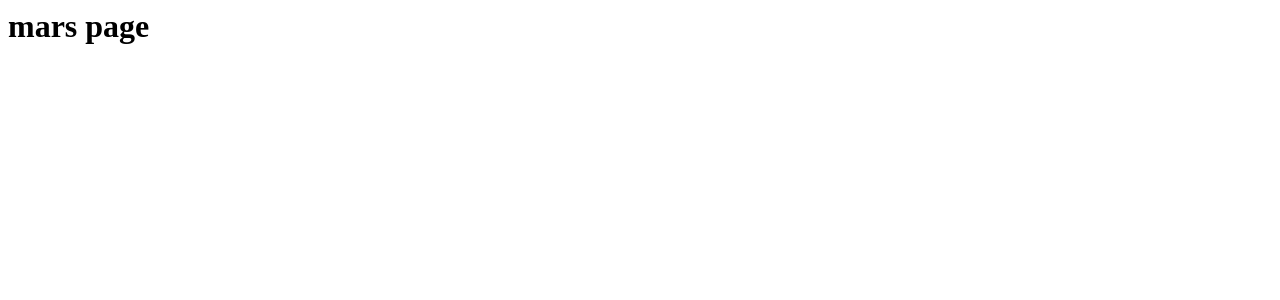
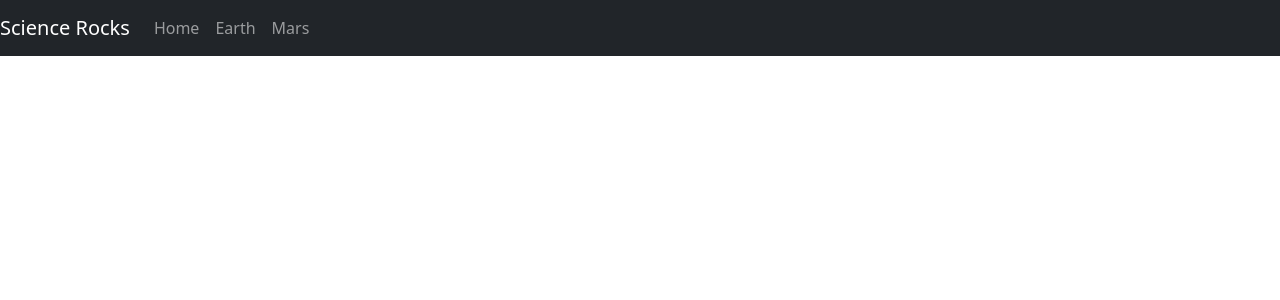
Before and after one commit to Fosnet/ScienceRocks, a Flask app: page /mars in a window 1280 px wide. Before the commit the part shown is almost empty. Shown: the top 300 px of the page. Run offline with Flask 3, Linux system fonts and the light colour scheme.

Commit message:
working navbar

```diff
--- a/website/templates/base.html
+++ b/website/templates/base.html
@@ -7,25 +7,23 @@
     <title>{% block title %} Home {%endblock%}</title>
 </head>
 <body>
-    <nav class="navbar navbar-expand-lg bg-body-tertiary">
-        <div class="container-fluid">
-          <a class="navbar-brand" href="#">Science Rocks</a>
-          <button class="navbar-toggler" type="button" data-bs-toggle="collapse" data-bs-target="#navbarSupportedContent" aria-controls="navbarSupportedContent" aria-expanded="false" aria-label="Toggle navigation">
+  <nav class="navbar navbar-expand-lg navbar-dark bg-dark">
+    <a class="navbar-brand" href="/">Science Rocks</a>
+    <button class="navbar-toggler" type="button" data-toggle="collapse" data-target="#navbarNavDropdown" aria-controls="navbarNavDropdown" aria-expanded="false" aria-label="Toggle navigation">
       <span class="navbar-toggler-icon"></span>
     </button>
-          <div class="collapse navbar-collapse" id="navbarSupportedContent">
-            <ul class="navbar-nav me-auto mb-2 mb-lg-0">
-              <li class="nav-item">
-                <a class="nav-link active" aria-current="page" href="#">Home</a>
+    <div class="collapse navbar-collapse" id="navbarNavDropdown">
+      <ul class="navbar-nav">
+        <li class="nav-item active">
+          <a class="nav-link" href="/">Home</a>
         </li>
         <li class="nav-item">
-                <a class="nav-link" href="/earth">earth</a>
+          <a class="nav-link" href="/earth">Earth</a>
         </li>
         <li class="nav-item">
-                <a class="nav-link" href="/mars">mars</a>
+          <a class="nav-link" href="/mars">Mars</a>
         </li>
       </ul>
-          </div>
     </div>
   </nav>
 
--- /dev/null
+++ b/website/templates/earth.html
@@ -0,0 +1,2 @@
+{% extends "base.html" %}
+{% block title %} Earth {% endblock %}
--- /dev/null
+++ b/website/templates/mars.html
@@ -0,0 +1,2 @@
+{% extends "base.html" %}
+{% block title %} Mars {% endblock %}
--- a/website/views.py
+++ b/website/views.py
@@ -8,8 +8,8 @@ def home():
 
 @views.route('/earth')
 def earth():
-    return "<h1>earth page</h1>"
+    return render_template("earth.html")
 
 @views.route('/mars')
 def mars():
-    return "<h1>mars page</h1>"
+    return render_template("mars.html")
```
Lines whose indentation alone changed are shown as unchanged.
